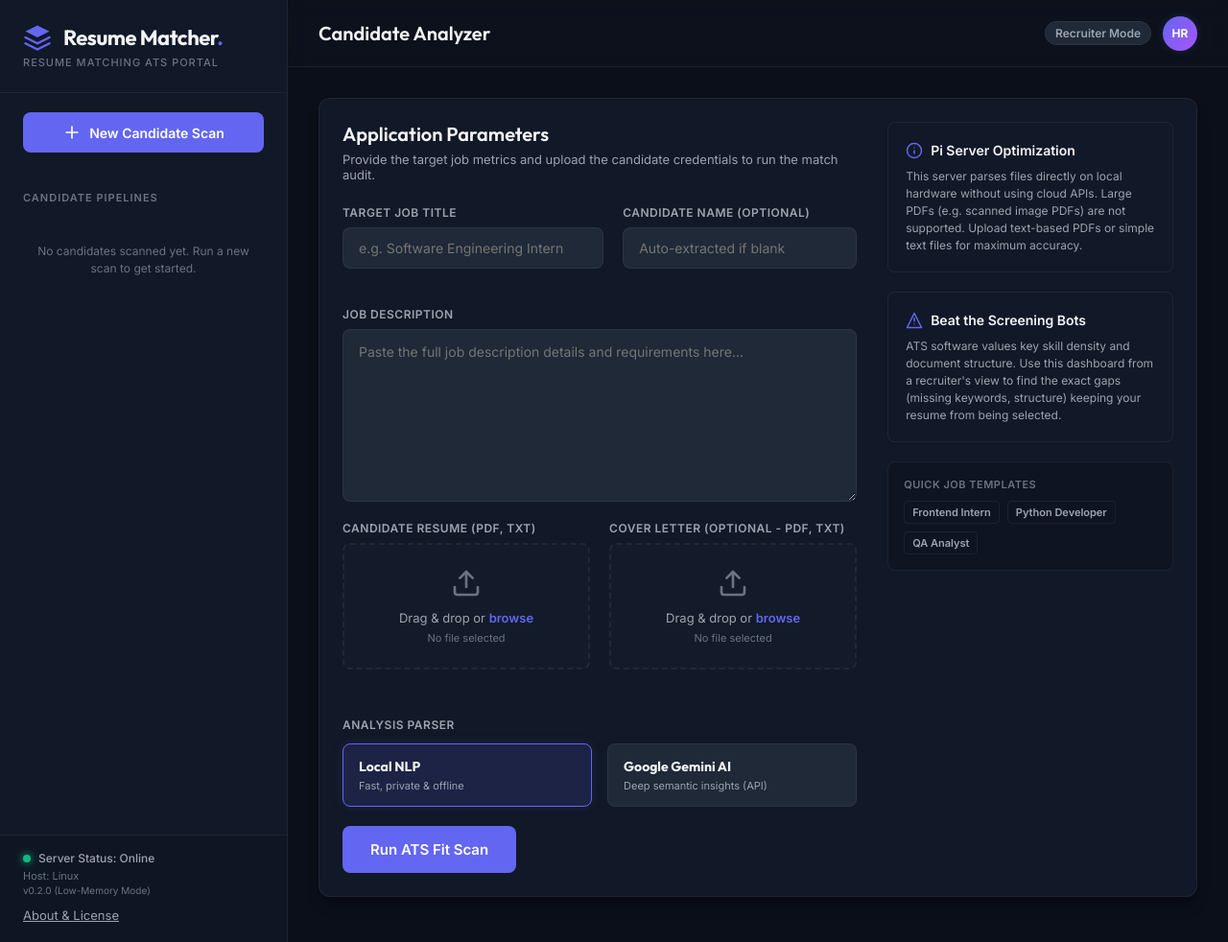
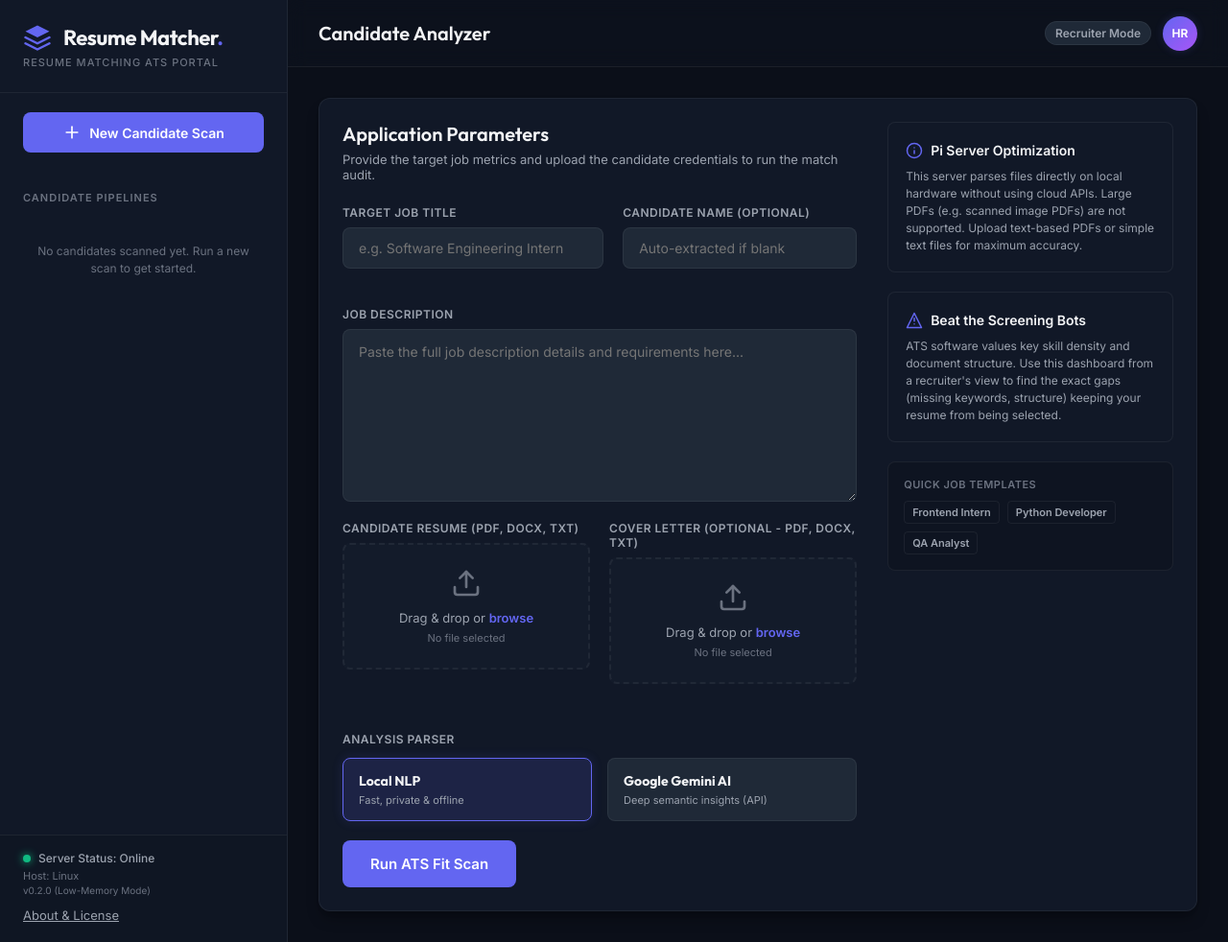
Before and after one commit to Bloomy52/resume-matcher-ats, a Flask app: page / in a window 1280 px wide. Shown: the whole page at 96% size. Run offline with Flask 3, Linux system fonts and the light colour scheme; data that the repository does not hold is empty.

Commit message:
updated labels and accepting flags to include DOCX files

```diff
--- a/templates/index.html
+++ b/templates/index.html
@@ -128,9 +128,9 @@
 
                             <div class="file-upload-row">
                                 <div class="form-group flex-1">
-                                    <label class="form-label">Candidate Resume (PDF, TXT)</label>
+                                    <label class="form-label">Candidate Resume (PDF, DOCX, TXT)</label>
                                     <div class="drop-zone" id="drop-zone-resume">
-                                        <input type="file" id="input-resume" name="resume" accept=".pdf,.txt" class="file-input" required>
+                                        <input type="file" id="input-resume" name="resume" accept=".pdf,.docx,.txt" class="file-input" required>
                                         <svg class="upload-icon" viewBox="0 0 24 24" fill="none" stroke="currentColor" stroke-width="2" stroke-linecap="round" stroke-linejoin="round">
                                             <path d="M21 15v4a2 2 0 0 1-2 2H5a2 2 0 0 1-2-2v-4"></path>
                                             <polyline points="17 8 12 3 7 8"></polyline>
@@ -142,9 +142,9 @@
                                 </div>
 
                                 <div class="form-group flex-1">
-                                    <label class="form-label">Cover Letter (Optional - PDF, TXT)</label>
+                                    <label class="form-label">Cover Letter (Optional - PDF, DOCX, TXT)</label>
                                     <div class="drop-zone" id="drop-zone-cover-letter">
-                                        <input type="file" id="input-cover-letter" name="cover_letter" accept=".pdf,.txt" class="file-input">
+                                        <input type="file" id="input-cover-letter" name="cover_letter" accept=".pdf,.docx,.txt" class="file-input">
                                         <svg class="upload-icon" viewBox="0 0 24 24" fill="none" stroke="currentColor" stroke-width="2" stroke-linecap="round" stroke-linejoin="round">
                                             <path d="M21 15v4a2 2 0 0 1-2 2H5a2 2 0 0 1-2-2v-4"></path>
                                             <polyline points="17 8 12 3 7 8"></polyline>
```
